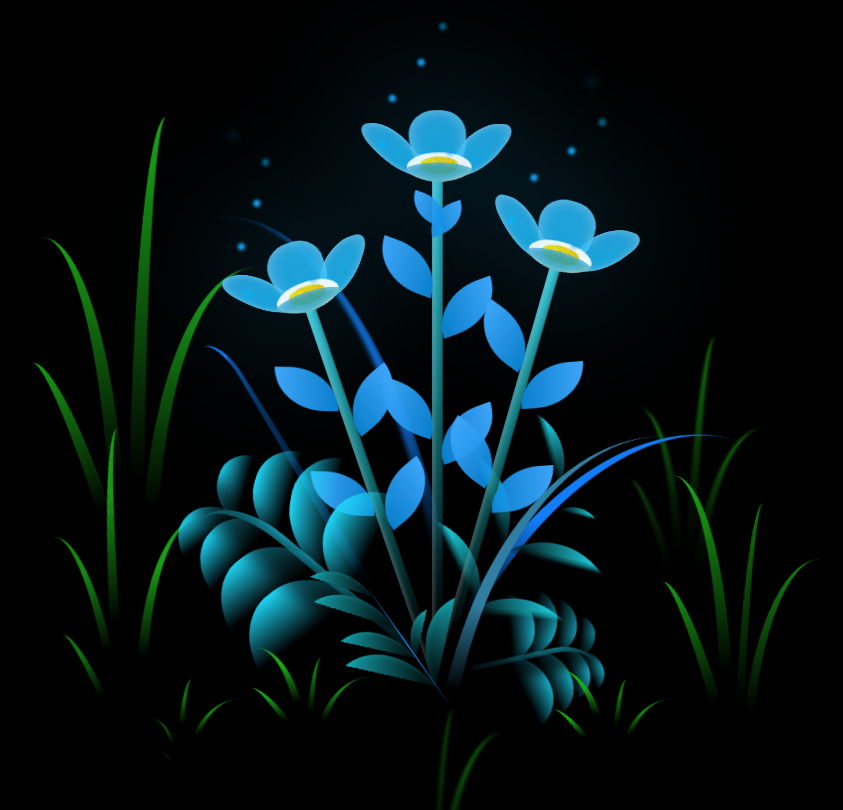
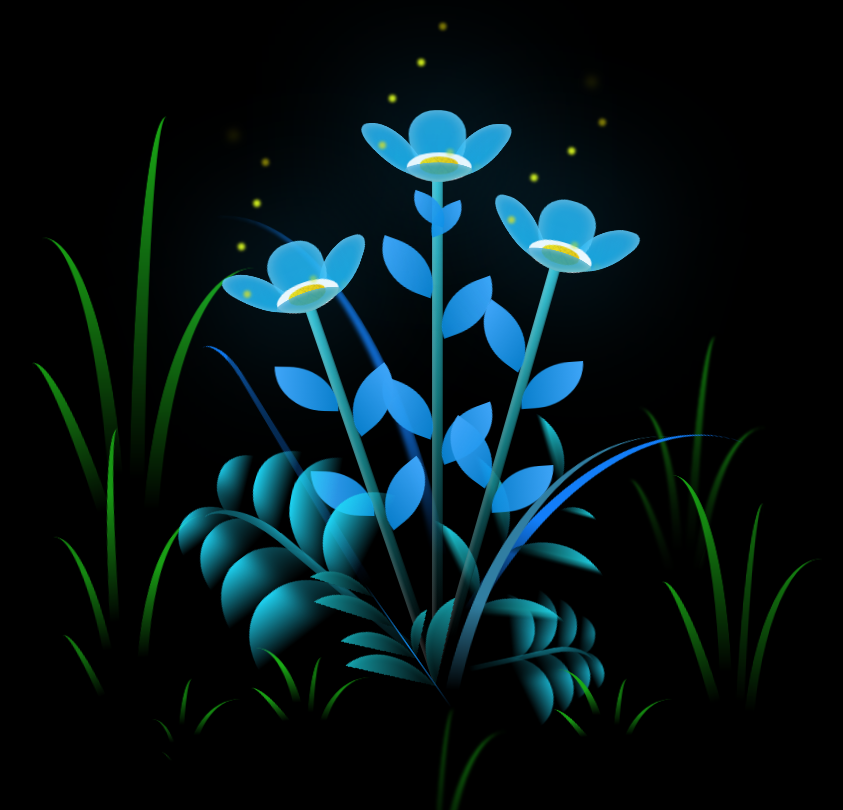
Before and after one commit to jhonaNDM/jhonaNDM.github.io, a plain HTML site: page index.html in a window 1280 px wide. Shown: the top 810 px of the page, without its empty margins (208-1051 px from the left). Drawn offline with Linux system fonts and the light colour scheme.

Commit message:
Add files via upload

```diff
--- a/style.css
+++ b/style.css
@@ -282,14 +282,14 @@ body {
     bottom: 0vmin;
     width: 1vmin;
     height: 1vmin;
-    background-color: rgb(0, 183, 255);
+    background-color: rgb(255, 238, 0);
     border-radius: 50%;
     filter: blur(0.2vmin);
     animation: light-ans 4s linear infinite backwards;
 }
 
 .flower__light:nth-child(odd) {
-    background-color: #129dee;
+    background-color: #d8ee12;
 }
 
 .flower__light--1 {
```
